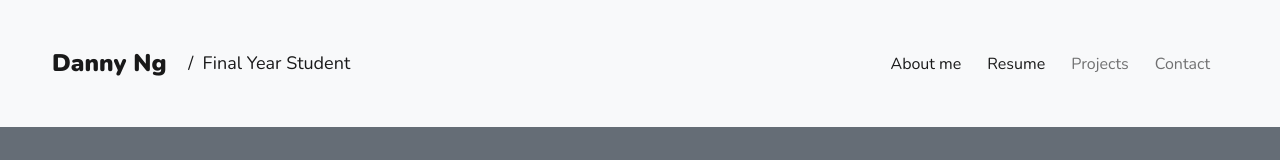
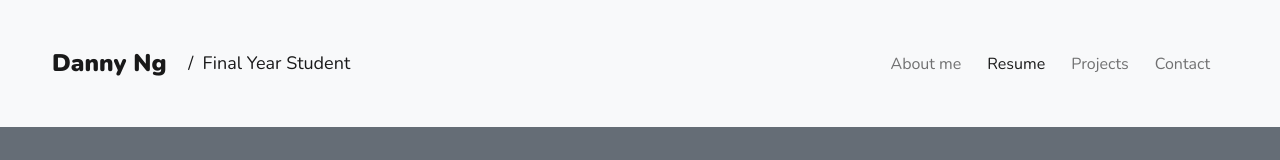
Before and after one commit to dannyngcw/dannyngcw.github.io, a React (Create React App) app: page /resume in a window 1280 px wide. Shown: the top 160 px of the page. Built offline with nearby package versions, Linux system fonts and the light colour scheme.

Commit message:
Fixed about active on navbar

```diff
--- a/src/components/Header.js
+++ b/src/components/Header.js
@@ -16,7 +16,7 @@ const Header = () => {
             </Row>
           </Navbar.Brand>
           <Nav className="me-left">
-            <Nav.Link active={pathname.startsWith('/')} style={{ marginRight: 10 }}><Link to="/" className="navbar-link">About me</Link></Nav.Link>
+            <Nav.Link active={pathname.startsWith('/') && !pathname.startsWith('/resume') && !pathname.startsWith('/projects') && !pathname.startsWith('/contact')} style={{ marginRight: 10 }}><Link to="/" className="navbar-link">About me</Link></Nav.Link>
             <Nav.Link active={pathname.startsWith('/resume')} style={{ marginRight: 10 }}><Link to="/resume" className="navbar-link">Resume</Link></Nav.Link>
             <Nav.Link active={pathname.startsWith('/projects')} style={{ marginRight: 10 }}><Link to="/projects" className="navbar-link">Projects</Link></Nav.Link>
             <Nav.Link active={pathname.startsWith('/contact')} style={{ marginRight: 10 }}><Link to="/contact"className="navbar-link">Contact</Link></Nav.Link>
```
